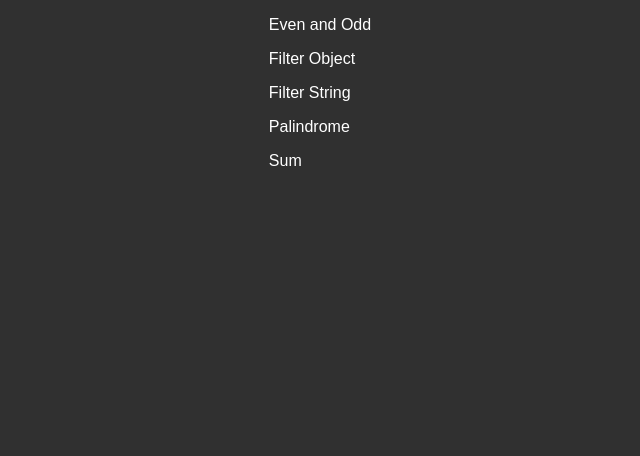
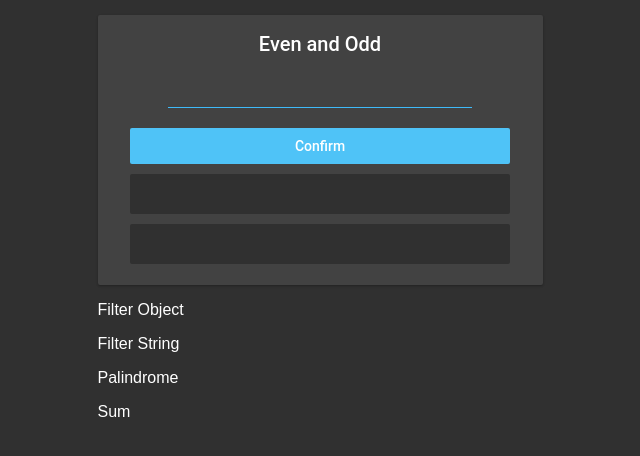
Before and after one commit to ctdupuis/react-toy-problems, a React (Create React App) app: page / in a window 1280 px wide. Shown: the top 456 px of the page, without its empty margins (320-960 px from the left). Built offline with nearby package versions, Linux system fonts and the light colour scheme.

Commit message:
even and odds render

```diff
--- a/src/components/Topics/EvenAndOdd.js
+++ b/src/components/Topics/EvenAndOdd.js
@@ -1,11 +1,47 @@
-import React, { Component } from 'react'
+import React, { Component } from 'react';
 
 export default class EvenAndOdd extends Component {
+    state = {
+        evenArray: [],
+        oddArray: [],
+        userInput: ""
+    }
+
+    handleChange = event => {
+        this.setState({
+            [event.target.name]: event.target.value
+        })
+    }
+
+    handleClick = event => {
+        let numbers = this.state.userInput.split(",");
+        let evens = [];
+        let odds = [];
+
+        for (let i = 0; i < numbers.length; i++) {
+            if (numbers[i] % 2 === 0) {
+                evens.push(numbers[i])
+            } else {
+                odds.push(numbers[i])
+            }
+        }
+
+        this.setState({
+            userInput: "",
+            evenArray: [...evens],
+            oddArray: [...odds]
+        })
+    }
+
     render() {
         return (
-            <p>
-               Even and Odd
-            </p>
+            <div className="puzzleBox evenAndOddPB">
+               <h4>Even and Odd</h4>
+               <input name="userInput" type="text" className="inputLine" value={this.state.userInput} onChange={this.handleChange} />
+               <button className="confirmationButton" onClick={this.handleClick}>Confirm</button>
+               <span className="resultsBox">{this.state.evenArray.join(",")}</span>
+               <span className="resultsBox">{this.state.oddArray.join(",")}</span>
+            </div>
         )
     }
 }
```
